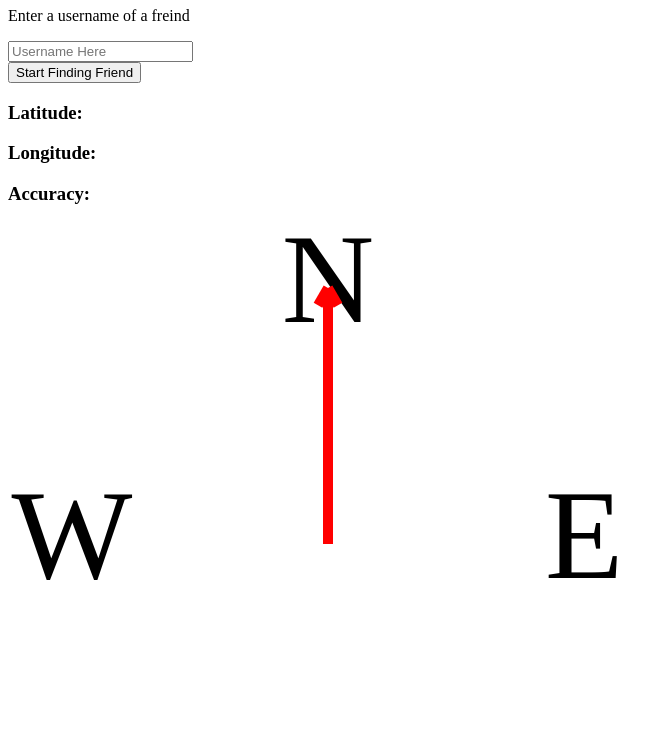
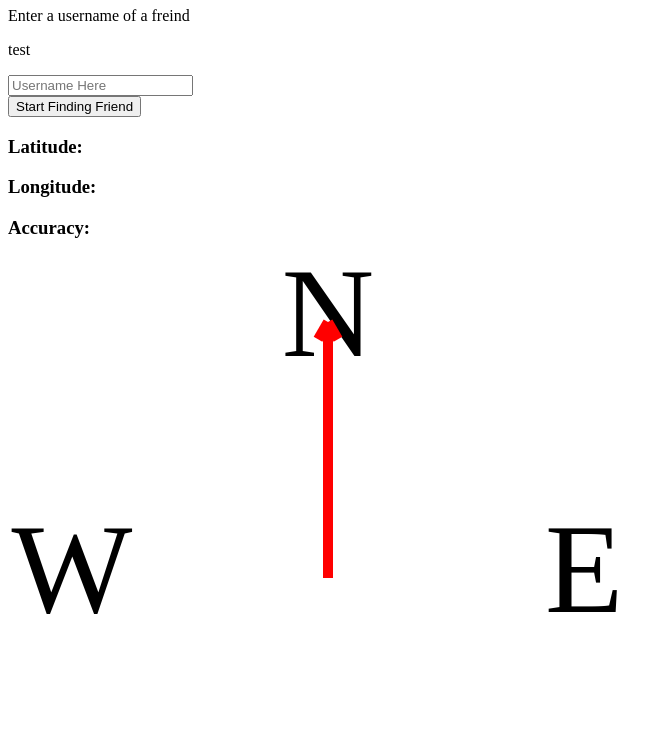
Before and after one commit to cjlangan/friend-locator, a plain HTML site: page templates/homepage.html in a window 1280 px wide. Shown: the part 99-847 px from the top of the page, without its empty margins (0-672 px from the left). Drawn offline with Linux system fonts and the light colour scheme; files that its build step writes are made by us from their sources; files whose address does not match are found by name.

```diff
--- a/templates/homepage.html
+++ b/templates/homepage.html
@@ -28,6 +28,10 @@
         <p id="infotext">Enter a username of a freind</p>
     </div>
 
+    <div class="test">
+        <p id="test">test</p>
+    </div>
+
     <div class="textbox">
             <input id="input" type="text" placeholder="Username Here"></input>
     </div>
```
